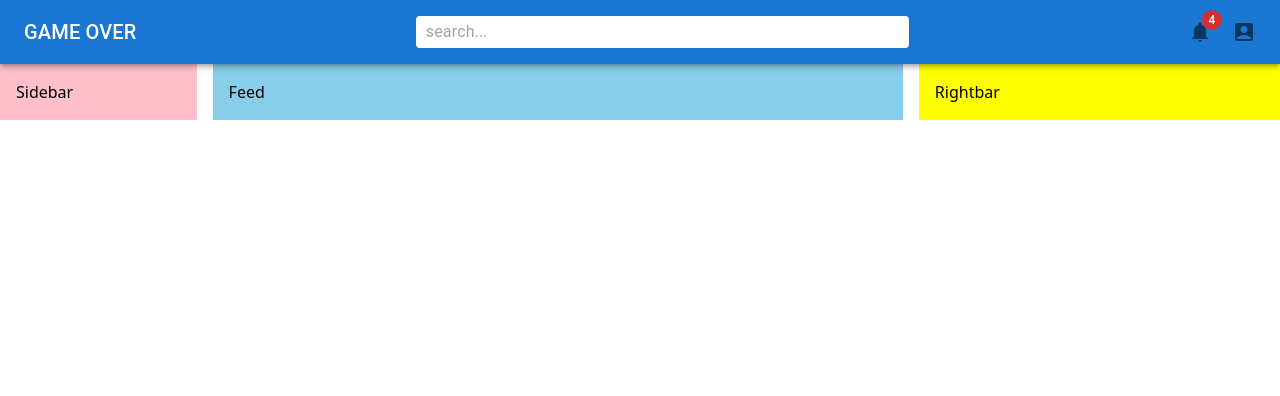
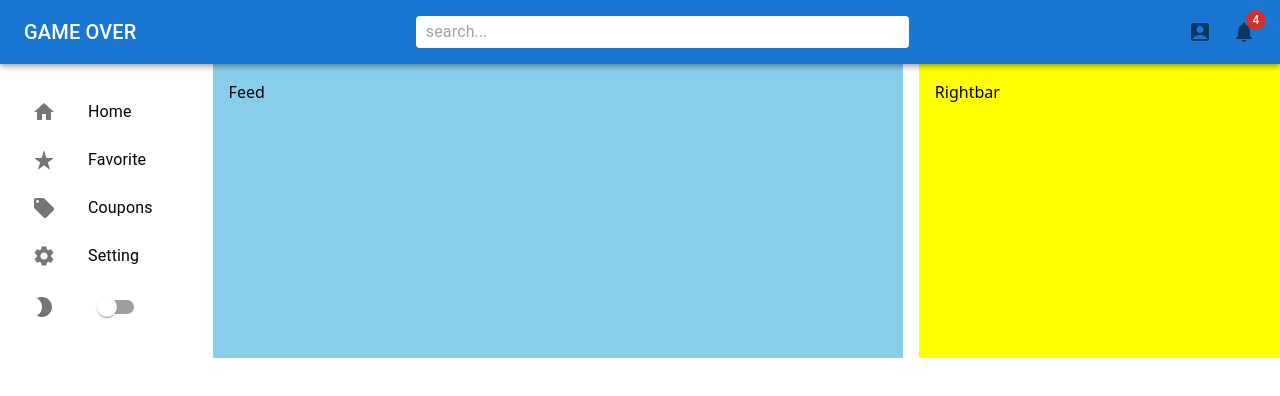
Before and after one commit to Andrewchall92/game-shop, a React (Vite) app in the folder client/: page / in a window 1280 px wide. Shown: the top 396 px of the page. Built offline with nearby package versions, Linux system fonts and the light colour scheme.

Commit message:
added a switch for theme set up

```diff
--- a/client/src/components/Navbar.jsx
+++ b/client/src/components/Navbar.jsx
@@ -45,14 +45,22 @@ export const Navbar = () => {
           <InputBase placeholder="search..." />
         </Search>
         <Icons>
+          <AccountBoxIcon
+            onClick={(e) => {
+              setOpen(true);
+            }}
+            color="action"
+          />
           <Badge badgeContent={4} color="error">
             <NotificationsIcon color="action" />
           </Badge>
+
+          {/* Profile Menu on click */}
           <Menu
             id="demo-positioned-menu"
             aria-labelledby="demo-positioned-button"
             open={open}
-            onClose={(e)=>  setOpen(false)}
+            onClose={(e) => setOpen(false)}
             anchorOrigin={{
               vertical: "top",
               horizontal: "right",
@@ -66,7 +74,6 @@ export const Navbar = () => {
             <MenuItem>My account</MenuItem>
             <MenuItem>Logout</MenuItem>
           </Menu>
-          <AccountBoxIcon onClick={(e)=>{setOpen(true)}} color="action" />
         </Icons>
       </StyledToolbar>
     </AppBar>
--- a/client/src/components/Sidebar.jsx
+++ b/client/src/components/Sidebar.jsx
@@ -1,9 +1,65 @@
-import { Box } from '@mui/material';
-import React from 'react';
+import { Box, List, ListItem, ListItemButton, ListItemIcon, ListItemText, Switch } from "@mui/material";
+import React from "react";
+import HomeIcon from '@mui/icons-material/Home';
+import StarRateIcon from '@mui/icons-material/StarRate';
+import LocalOfferIcon from '@mui/icons-material/LocalOffer';
+import SettingsIcon from '@mui/icons-material/Settings';
+import Brightness2Icon from '@mui/icons-material/Brightness2';
 
 export const Sidebar = () => {
-return (
-    <Box bgcolor="pink" flex={1} p={2} sx={{display:{ xs: "none", sm: "block"}}}> Sidebar </Box>
-    )
+  return (
+    <Box
 
-}
+      flex={1}
+      p={2}
+      sx={{ display: { xs: "none", sm: "block" } }}
+    >
+     <List>
+          <ListItem disablePadding>
+            <ListItemButton component="a" href="/">
+              <ListItemIcon>
+                <HomeIcon/>
+              </ListItemIcon>
+              <ListItemText primary="Home" />
+            </ListItemButton>
+          </ListItem>
+          <ListItem disablePadding>
+
+            <ListItemButton component="a" href="/">
+              <ListItemIcon>
+                <StarRateIcon/>
+              </ListItemIcon>
+              <ListItemText primary="Favorite" />
+            </ListItemButton>
+          </ListItem>
+          <ListItem disablePadding>
+
+            <ListItemButton component="a" href="/">
+              <ListItemIcon>
+                <LocalOfferIcon/>
+              </ListItemIcon>
+              <ListItemText primary="Coupons" />
+            </ListItemButton>
+          </ListItem>
+
+          <ListItem disablePadding>
+            <ListItemButton component="a" href="/">
+              <ListItemIcon>
+                <SettingsIcon/>
+              </ListItemIcon>
+              <ListItemText primary="Setting" />
+            </ListItemButton>
+          </ListItem>
+
+          <ListItem disablePadding>
+            <ListItemButton component="a" href="/">
+              <ListItemIcon>
+                <Brightness2Icon/>
+              </ListItemIcon>
+              <Switch />            </ListItemButton>
+          </ListItem>
+
+        </List>
+    </Box>
+  );
+};
```
